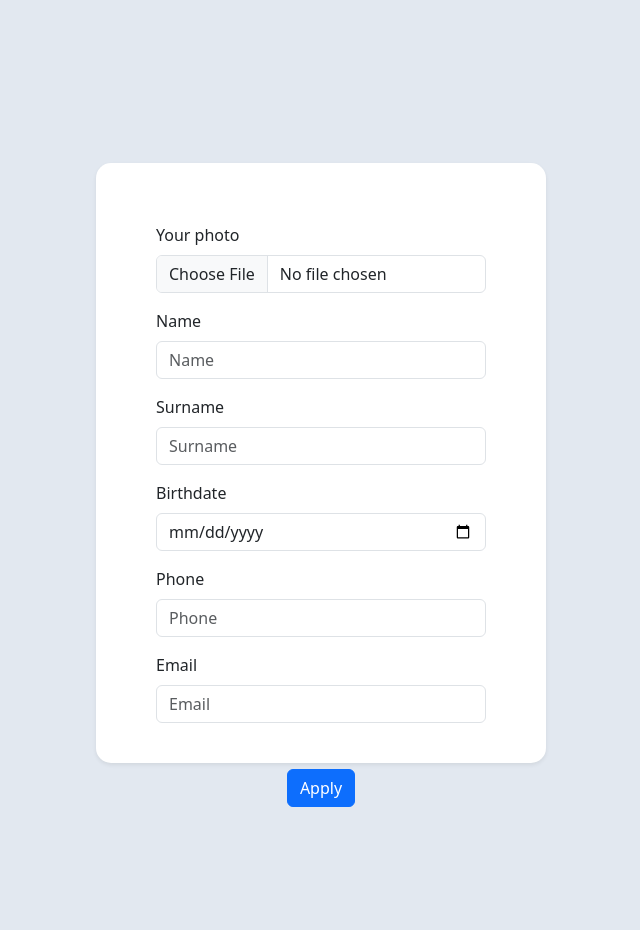
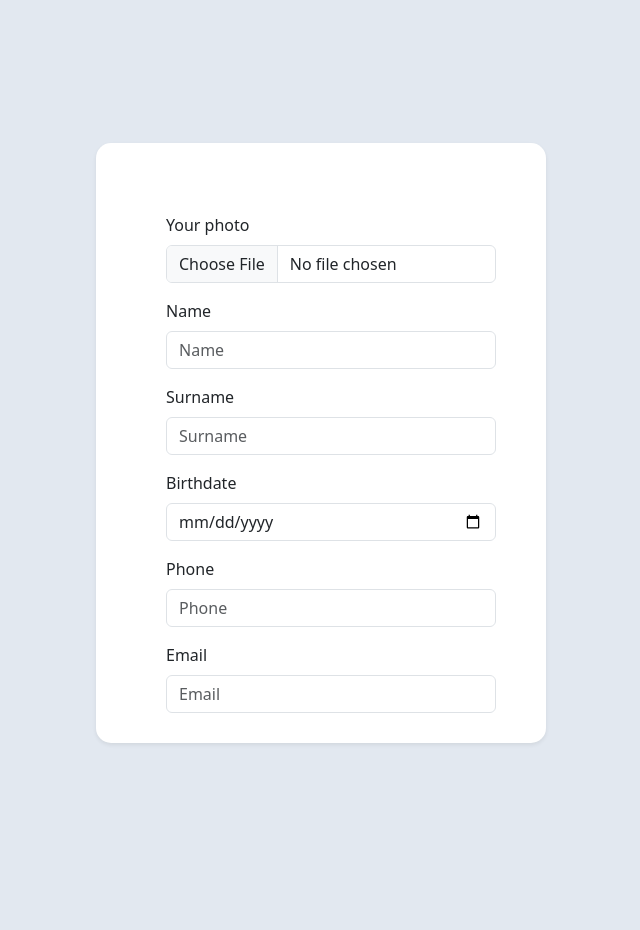
Before and after one commit to dlcastra/GovernmentGuardian, a Django app: page /create-client/ in a window 1280 px wide. Shown: the whole page, without its empty margins (319-959 px from the left). After the commit the page ends 744 px from the top, so only its background shows below. Run offline with Django 5.2, Linux system fonts and the light colour scheme; parts of the project's set-up code (start-up, migrations or seed data) failed here and were passed over; some libraries are stand-ins or nearby versions.

Commit message:
Fix template

```diff
--- a/templates/roles/client_registration.html
+++ b/templates/roles/user_registration.html
@@ -3,16 +3,15 @@
     {% bootstrap_css %}
     {% bootstrap_javascript %}
     <style>
-        body {
-            margin-top: 20px;
-            color: #1a202c;
-            text-align: left;
-            background-color: #e2e8f0;
+        body, .container {
             display: flex;
             justify-content: center;
             align-items: center;
-            height: 100vh;
+            min-height: 100vh;
+            margin: 0;
+            background-color: #e2e8f0;
         }
+
 
         .card {
             box-shadow: 0 1px 3px 0 rgba(0, 0, 0, .1), 0 1px 2px 0 rgba(0, 0, 0, .06);
@@ -33,7 +32,12 @@
             background-clip: border-box;
             border: 0 solid rgba(0, 0, 0, .125);
             border-radius: .25rem;
+            box-shadow: 0 1px 3px 0 rgba(0, 0, 0, .1), 0 1px 2px 0 rgba(0, 0, 0, .06);
+            width: 450px;
+            max-height: 90vh;
+            overflow-y: auto;
         }
+
 
         .card-body {
             padding: 30px;
@@ -44,16 +48,45 @@
             text-align: center;
         }
 
-        .container {
-            display: flex;
-            justify-content: center;
-            align-items: center;
-            height: 100vh;
+        .scrollable-text {
+            margin-top: 10px;
+            margin-bottom: 10px;
+            margin-left: 10px;
+            margin-right: 10px;
+            height: auto;
+            overflow-y: auto;
+            padding-right: 10px;
         }
+
+
+        .scrollable-text::-webkit-scrollbar {
+            width: 8px;
+            height: 8px;
+        }
+
+        .scrollable-text::-webkit-scrollbar-thumb {
+            background-color: rgba(0, 0, 0, 0.5);
+            border-radius: 4px;
+        }
+
+        .scrollable-text::-webkit-scrollbar-thumb:hover {
+            background-color: rgba(0, 0, 0, 0.7);
+        }
+
+        .scrollable-text::-webkit-scrollbar-track {
+            background-color: rgba(0, 0, 0, 0.1);
+            border-radius: 8px;
+        }
+
+        .scrollable-text::-webkit-scrollbar-thumb {
+            margin-right: 2px;
+        }
+
+
     </style>
     <div class="container">
         <div class="card mb-4 shadow-sm" style="border-radius: 15px;">
-            <div class="card-body">
+            <div class="card-body scrollable-text">
                 <form action="" enctype="multipart/form-data" method="post">
                     <div class="card-body">
                         {% bootstrap_form form %}
--- a/users/views.py
+++ b/users/views.py
@@ -142,12 +142,12 @@
 
 
 class CreateClientView(CreateObjectMixin, View):
-    template_name = "roles/client_registration.html"
+    template_name = "roles/user_registration.html"
     form_instance_class = ClientForm
     success_url = "list"
 
 
 class CreateLawyerView(CreateObjectMixin, View):
-    template_name = "roles/client_registration.html"
+    template_name = "roles/user_registration.html"
     form_instance_class = LawyerForm
     success_url = "profile"
```
Also changed, not shown: templates/roles/lawyer_registration.html (deleted, +0 -67 lines).
